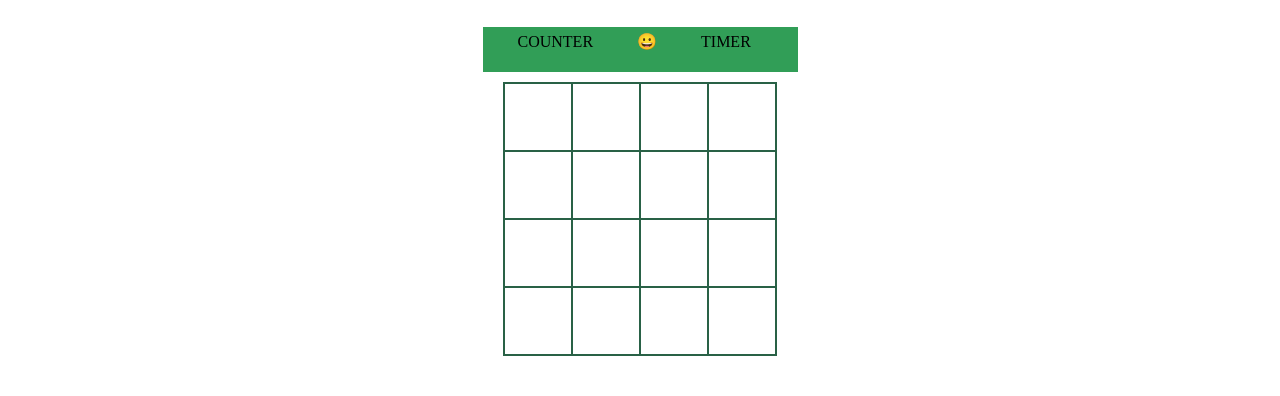
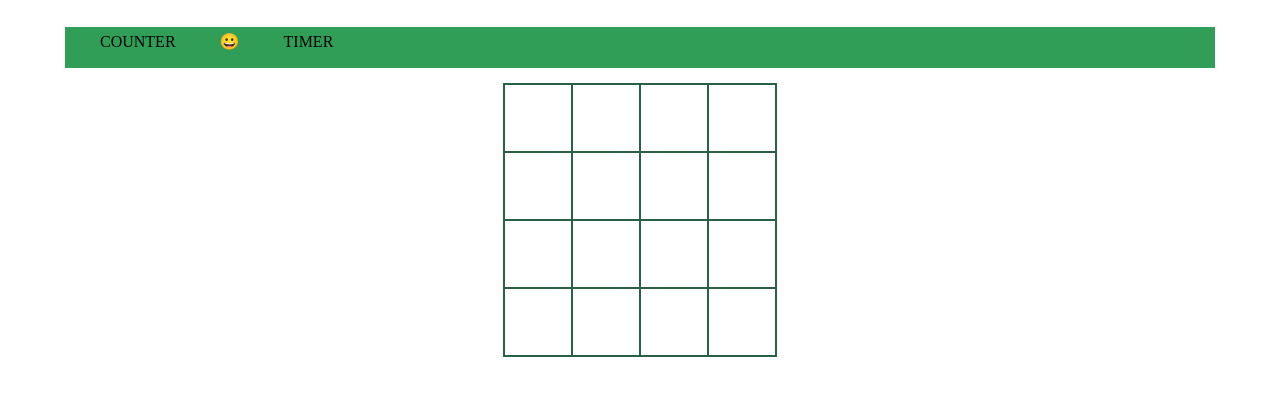
Before and after one commit to escadar432/MineSweeper, a plain HTML site: page index.html in a window 1280 px wide. Shown: the part 90-486 px from the top of the page. Drawn offline with Linux system fonts and the light colour scheme.

Commit message:
Final Submission
Sadly, this is an unfinished project.

```diff
--- a/css/styles.css
+++ b/css/styles.css
@@ -9,16 +9,18 @@ h1 {
 }
 
 .upper {
-    height: 45px;
-    width: 315px;
+    /* height: 50px;
+    width: 400px; */
     background-color: rgb(49, 158, 87);
-    margin: 0 auto;
-    margin-bottom: 10px;
+    margin: 15px;
 
 }
 
 .upper span {
     display: inline-block;
+    /* height: 30px;
+    width: 30%;
+    */
     margin-left: 30px;
     padding: 5px;
     height: 30px;
@@ -46,10 +48,4 @@ td {
 
 td:hover {
     color: rgb(190, 237, 226);
-}
-
-img{
-    width: 30px;
-    padding-left: 10px;
-    display: none;
-}
+  }
--- a/js/main.js
+++ b/js/main.js
@@ -18,12 +18,10 @@ var gGame = {
     markedCount: 0,
     secsPassed: 0
 }
-const MINE_IMG ='<img src="img/bomb.png">'
-
+const MINE = `&#xf1e2;`
 
 function init() {
     console.log("hiii")
-
     gBoard = buildBoard()
     setMinesNegsCount(gBoard)
     renderBoard(gBoard)
@@ -44,7 +42,7 @@ function buildBoard() {
 function setMinesNegsCount(board) {
 
     for (var i = 0; i < board.length; i++) {
-        for (var j = 0; j < board[0].length; j++) {
+        for (var j = 0; j < board.length; j++) {
         }
     }
     board[0][0] = {
@@ -68,33 +66,29 @@ function setMinesNegsCount(board) {
 }
 
 function renderBoard(board) {
+    var strHtml = ''
     const elBoard = document.querySelector('.board')
-	var strHTML = ''
-	for (var i = 0; i < board.length; i++) {
-		strHTML += '<tr>\n'
-		for (var j = 0; j < board[0].length; j++) {
-			const currCell = board[i][j]
-            console.log(currCell);
 
-			var elCell = getClassName({ i, j })
+    for (var i = 0; i < board.length; i++) {
+        strHtml += '<tr>\n'
 
-			strHTML += `\t<td class="cell ${elCell}" onclick="onCellClicked(${currCell.isMine})">`
+        for (let j = 0; j < board[0].length; j++) {
+            const currCell = board[i][j]
+            var cellClass = getClassName({ i, j })
 
-			if (currCell.isMine) {
-				strHTML += MINE_IMG
-			}
+            strHtml += `\t<td class="cell ${cellClass}" onclick="clickedCell(${i},${j})">`
+        }
+        strHtml += '</tr>\n'
 
-			strHTML += '</td>\n'
-		}
-		strHTML += '</tr>\n'
-	}
-	elBoard.innerHTML = strHTML
+        elBoard.innerHTML = strHtml
+
+
+    }
 
 
 }
 
-function onCellClicked(elCell) {
-console.log(elCell);
+function onCellClicked(elCell, i, j) {
 
 }
 
```
